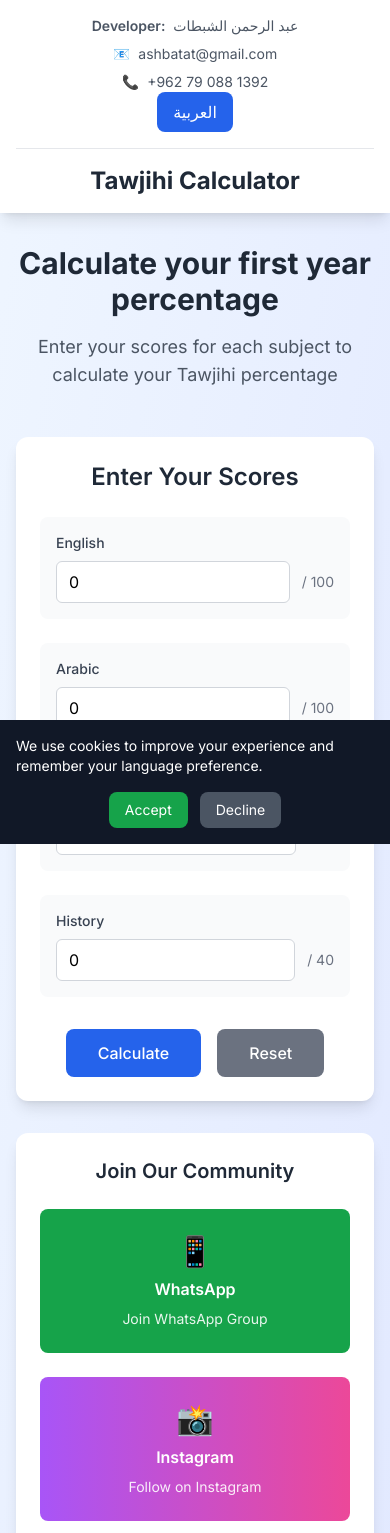
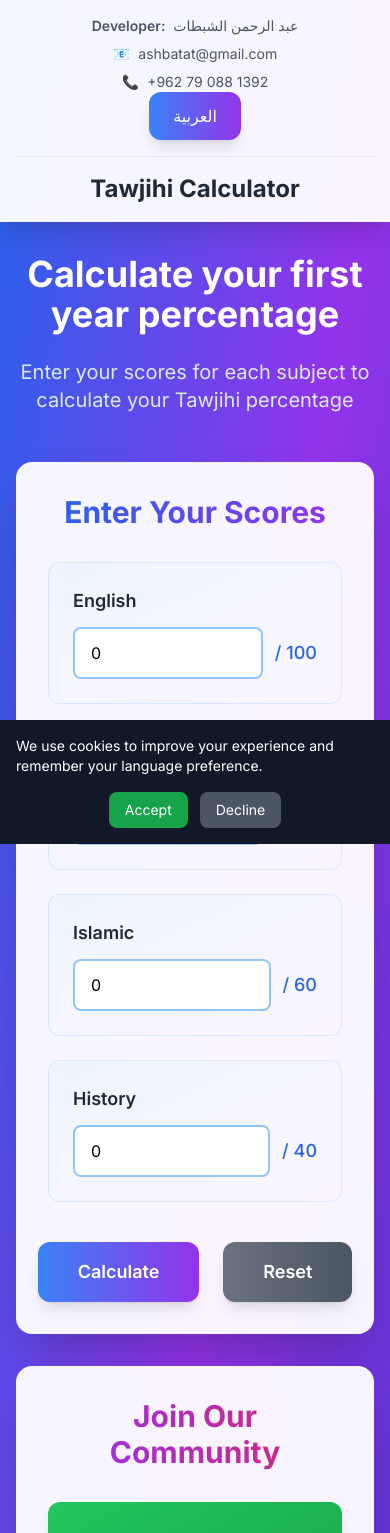
Before and after one commit to Abd87/tawjihi-calculator, a Next.js app: page / in a window 390 px wide. Shown: the top 1533 px of the page. Built offline with nearby package versions, Linux system fonts and the light colour scheme.

Commit message:
Update theme with blue gradient, fix phone number display, and add animations

```diff
--- a/app/globals.css
+++ b/app/globals.css
@@ -35,3 +35,94 @@ body {
 [dir="ltr"] {
   direction: ltr;
 }
+
+/* Animations */
+@keyframes fadeIn {
+  from {
+    opacity: 0;
+  }
+  to {
+    opacity: 1;
+  }
+}
+
+@keyframes slideUp {
+  from {
+    opacity: 0;
+    transform: translateY(30px);
+  }
+  to {
+    opacity: 1;
+    transform: translateY(0);
+  }
+}
+
+@keyframes fadeInUp {
+  from {
+    opacity: 0;
+    transform: translateY(20px);
+  }
+  to {
+    opacity: 1;
+    transform: translateY(0);
+  }
+}
+
+@keyframes pulse {
+  0%, 100% {
+    transform: scale(1);
+  }
+  50% {
+    transform: scale(1.05);
+  }
+}
+
+@keyframes bounce {
+  0%, 20%, 53%, 80%, 100% {
+    transform: translate3d(0,0,0);
+  }
+  40%, 43% {
+    transform: translate3d(0, -30px, 0);
+  }
+  70% {
+    transform: translate3d(0, -15px, 0);
+  }
+  90% {
+    transform: translate3d(0, -4px, 0);
+  }
+}
+
+/* Animation classes */
+.animate-fade-in {
+  animation: fadeIn 1s ease-out;
+}
+
+.animate-slide-up {
+  animation: slideUp 0.8s ease-out;
+}
+
+.animate-slide-up-delay {
+  animation: slideUp 0.8s ease-out 0.2s both;
+}
+
+.animate-fade-in-up {
+  animation: fadeInUp 0.6s ease-out;
+}
+
+.animate-pulse {
+  animation: pulse 2s infinite;
+}
+
+.animate-bounce {
+  animation: bounce 1s infinite;
+}
+
+/* Hover effects */
+.hover-lift {
+  transition: transform 0.3s ease, box-shadow 0.3s ease;
+}
+
+.hover-lift:hover {
+  transform: translateY(-5px);
+  box-shadow: 0 20px 40px rgba(0, 0, 0, 0.1);
+}
--- a/app/page.tsx
+++ b/app/page.tsx
@@ -62,9 +62,9 @@ export default function Home() {
   }
 
      return (
-    <div className={`min-h-screen bg-gradient-to-br from-blue-50 to-indigo-100 ${language === 'ar' ? 'font-arabic' : ''}`} dir={language === 'ar' ? 'rtl' : 'ltr'}>
+     <div className={`min-h-screen bg-gradient-to-br from-blue-600 via-purple-600 to-indigo-700 ${language === 'ar' ? 'font-arabic' : ''}`} dir={language === 'ar' ? 'rtl' : 'ltr'}>
               {/* Header */}
-       <header className="bg-white shadow-lg">
+        <header className="bg-white/95 backdrop-blur-sm shadow-xl border-b border-white/20">
          <div className="container mx-auto px-4 py-4">
            {/* Contact Info Bar */}
            <div className="flex flex-col md:flex-row justify-between items-center mb-4 pb-4 border-b border-gray-200">
@@ -83,14 +83,14 @@ export default function Home() {
                 </div>
                                  <div className="flex items-center space-x-2">
                    <span>📞</span>
-                  <a href="tel:+962790881392" className="hover:text-blue-600 transition-colors">
+                   <a href="tel:+962790881392" className="hover:text-blue-600 transition-colors" dir="ltr">
                      +962 79 088 1392
                    </a>
                  </div>
              </div>
                            <button
                 onClick={toggleLanguage}
-               className="bg-primary-600 text-white px-4 py-2 rounded-lg hover:bg-primary-700 transition-colors"
+                className="bg-gradient-to-r from-blue-500 to-purple-600 text-white px-6 py-3 rounded-xl hover:from-blue-600 hover:to-purple-700 transition-all duration-300 transform hover:scale-105 shadow-lg"
               >
                 {language === 'en' ? 'العربية' : 'English'}
               </button>
@@ -107,11 +107,11 @@ export default function Home() {
 
       <main className="container mx-auto px-4 py-8">
                  {/* Hero Section */}
-        <div className="text-center mb-12">
-          <h2 className="text-3xl md:text-4xl font-bold text-gray-800 mb-4">
+         <div className="text-center mb-12 animate-fade-in">
+           <h2 className="text-4xl md:text-6xl font-bold text-white mb-6 animate-slide-up">
              {t('subtitle')}
            </h2>
-          <p className="text-lg text-gray-600 max-w-2xl mx-auto">
+           <p className="text-xl text-blue-100 max-w-3xl mx-auto animate-slide-up-delay">
              {language === 'en'
                ? 'Enter your scores for each subject to calculate your Tawjihi percentage'
                : 'أدخل درجاتك لكل مادة لحساب نسبة التوجيهي'
@@ -121,15 +121,15 @@ export default function Home() {
 
                  {/* Calculator Section */}
          <div className="max-w-4xl mx-auto">
-          <div className="bg-white rounded-xl shadow-lg p-6 mb-8">
-            <h3 className="text-2xl font-semibold text-gray-800 mb-6 text-center">
+           <div className="bg-white/95 backdrop-blur-sm rounded-2xl shadow-2xl p-8 mb-8 animate-fade-in-up">
+             <h3 className="text-3xl font-bold text-gray-800 mb-8 text-center bg-gradient-to-r from-blue-600 to-purple-600 bg-clip-text text-transparent">
                {language === 'en' ? 'Enter Your Scores' : 'أدخل درجاتك'}
              </h3>
 
                          <div className="grid grid-cols-1 md:grid-cols-2 gap-6">
                {subjects.map((subject, index) => (
-                <div key={subject.name} className="bg-gray-50 rounded-lg p-4">
-                  <label className="block text-sm font-medium text-gray-700 mb-2">
+                 <div key={subject.name} className="bg-gradient-to-br from-blue-50 to-purple-50 rounded-xl p-6 border border-blue-200/50 hover:shadow-lg transition-all duration-300 transform hover:scale-105 animate-fade-in-up" style={{animationDelay: `${index * 100}ms`}}>
+                   <label className="block text-lg font-semibold text-gray-800 mb-3">
                      {t(subject.name)}
                    </label>
                    <div className="flex items-center space-x-3">
@@ -139,10 +139,10 @@ export default function Home() {
                        max={subject.maxMarks}
                        value={subject.score}
                        onChange={(e) => updateSubjectScore(index, parseInt(e.target.value) || 0)}
-                      className="flex-1 px-3 py-2 border border-gray-300 rounded-md focus:outline-none focus:ring-2 focus:ring-primary-500"
+                       className="flex-1 px-4 py-3 border-2 border-blue-300 rounded-lg focus:outline-none focus:ring-2 focus:ring-blue-500 focus:border-blue-500 transition-all duration-300"
                        placeholder="0"
                      />
-                    <span className="text-sm text-gray-500">
+                     <span className="text-lg font-medium text-blue-600">
                        / {subject.maxMarks}
                      </span>
                    </div>
@@ -150,16 +150,16 @@ export default function Home() {
                ))}
              </div>
 
-            <div className="flex justify-center space-x-4 mt-8">
+                         <div className="flex justify-center space-x-6 mt-10">
                <button
                  onClick={calculateResult}
-                className="bg-primary-600 text-white px-8 py-3 rounded-lg hover:bg-primary-700 transition-colors font-medium"
+                 className="bg-gradient-to-r from-blue-500 to-purple-600 text-white px-10 py-4 rounded-xl hover:from-blue-600 hover:to-purple-700 transition-all duration-300 transform hover:scale-105 shadow-lg font-semibold text-lg"
                >
                  {t('calculate')}
                </button>
                <button
                  onClick={resetCalculator}
-                className="bg-gray-500 text-white px-8 py-3 rounded-lg hover:bg-gray-600 transition-colors font-medium"
+                 className="bg-gradient-to-r from-gray-500 to-gray-600 text-white px-10 py-4 rounded-xl hover:from-gray-600 hover:to-gray-700 transition-all duration-300 transform hover:scale-105 shadow-lg font-semibold text-lg"
                >
                  {language === 'en' ? 'Reset' : 'إعادة تعيين'}
                </button>
@@ -168,45 +168,45 @@ export default function Home() {
 
                      {/* Results Section */}
            {result && (
-            <div className="bg-white rounded-xl shadow-lg p-6 mb-8">
-              <h3 className="text-2xl font-semibold text-gray-800 mb-6 text-center">
+             <div className="bg-white/95 backdrop-blur-sm rounded-2xl shadow-2xl p-8 mb-8 animate-fade-in-up">
+               <h3 className="text-3xl font-bold text-gray-800 mb-8 text-center bg-gradient-to-r from-green-600 to-blue-600 bg-clip-text text-transparent">
                  {t('result')}
                </h3>
 
                              <div className="grid grid-cols-1 md:grid-cols-2 gap-6">
-                <div className="bg-blue-50 rounded-lg p-6 text-center">
-                  <h4 className="text-lg font-medium text-blue-800 mb-2">
+                 <div className="bg-gradient-to-br from-blue-100 to-blue-200 rounded-xl p-8 text-center hover-lift animate-pulse">
+                   <h4 className="text-xl font-semibold text-blue-800 mb-4">
                      {t('total_score')}
                    </h4>
-                  <p className="text-3xl font-bold text-blue-600">
+                   <p className="text-5xl font-bold text-blue-600">
                      {result.totalScore}
                    </p>
                  </div>
 
-                <div className="bg-green-50 rounded-lg p-6 text-center">
-                  <h4 className="text-lg font-medium text-green-800 mb-2">
+                 <div className="bg-gradient-to-br from-green-100 to-green-200 rounded-xl p-8 text-center hover-lift animate-pulse">
+                   <h4 className="text-xl font-semibold text-green-800 mb-4">
                      {t('percentage')}
                    </h4>
-                  <p className="text-3xl font-bold text-green-600">
+                   <p className="text-5xl font-bold text-green-600">
                      {result.percentage.toFixed(2)}%
                    </p>
                  </div>
                </div>
 
-                             <div className="mt-6 text-center">
+                                                           <div className="mt-8 text-center">
                   <button
                     onClick={() => generatePDF(subjects, result, language)}
-                   className="bg-green-600 text-white px-6 py-3 rounded-lg hover:bg-green-700 transition-colors font-medium"
+                    className="bg-gradient-to-r from-green-500 to-emerald-600 text-white px-8 py-4 rounded-xl hover:from-green-600 hover:to-emerald-700 transition-all duration-300 transform hover:scale-105 shadow-lg font-semibold text-lg animate-bounce"
                   >
-                   {t('download_pdf')}
+                    📄 {t('download_pdf')}
                   </button>
                 </div>
             </div>
           )}
 
                                            {/* Social Links Section */}
-           <div className="bg-white rounded-xl shadow-lg p-6 mb-8">
-             <h3 className="text-xl font-semibold text-gray-800 mb-6 text-center">
+            <div className="bg-white/95 backdrop-blur-sm rounded-2xl shadow-2xl p-8 mb-8 animate-fade-in-up">
+              <h3 className="text-3xl font-bold text-gray-800 mb-8 text-center bg-gradient-to-r from-purple-600 to-pink-600 bg-clip-text text-transparent">
                 {language === 'en' ? 'Join Our Community' : 'انضم لمجتمعنا'}
               </h3>
              <div className="grid grid-cols-1 md:grid-cols-3 gap-6">
@@ -215,10 +215,10 @@ export default function Home() {
                   href="https://chat.whatsapp.com/IYDbChe9mByEe2Ayy5rUfP?mode=ac_t"
                   target="_blank"
                   rel="noopener noreferrer"
-                 className="bg-green-600 text-white p-6 rounded-lg text-center hover:bg-green-700 transition-colors"
+                  className="bg-gradient-to-br from-green-500 to-green-600 text-white p-8 rounded-xl text-center hover:from-green-600 hover:to-green-700 transition-all duration-300 transform hover:scale-105 shadow-lg hover-lift"
                 >
-                 <div className="text-3xl mb-2">📱</div>
-                 <h4 className="font-semibold mb-2">WhatsApp</h4>
+                  <div className="text-4xl mb-3 animate-bounce">📱</div>
+                  <h4 className="font-bold text-lg mb-3">WhatsApp</h4>
                   <p className="text-sm opacity-90">
                     {language === 'ar' ? 'انضم لمجموعة الواتساب' : 'Join WhatsApp Group'}
                   </p>
@@ -229,10 +229,10 @@ export default function Home() {
                   href="https://www.instagram.com/alwatheq_interactive/"
                   target="_blank"
                   rel="noopener noreferrer"
-                 className="bg-gradient-to-r from-purple-500 to-pink-500 text-white p-6 rounded-lg text-center hover:from-purple-600 hover:to-pink-600 transition-colors"
+                  className="bg-gradient-to-br from-purple-500 via-pink-500 to-red-500 text-white p-8 rounded-xl text-center hover:from-purple-600 hover:via-pink-600 hover:to-red-600 transition-all duration-300 transform hover:scale-105 shadow-lg hover-lift"
                 >
-                 <div className="text-3xl mb-2">📸</div>
-                 <h4 className="font-semibold mb-2">Instagram</h4>
+                  <div className="text-4xl mb-3 animate-pulse">📸</div>
+                  <h4 className="font-bold text-lg mb-3">Instagram</h4>
                   <p className="text-sm opacity-90">
                     {language === 'ar' ? 'تابع على الإنستغرام' : 'Follow on Instagram'}
                   </p>
@@ -243,10 +243,10 @@ export default function Home() {
                   href="https://play.google.com/store/apps/details?id=com.abd.watheq"
                   target="_blank"
                   rel="noopener noreferrer"
-                 className="bg-blue-600 text-white p-6 rounded-lg text-center hover:bg-blue-700 transition-colors"
+                  className="bg-gradient-to-br from-blue-500 to-indigo-600 text-white p-8 rounded-xl text-center hover:from-blue-600 hover:to-indigo-700 transition-all duration-300 transform hover:scale-105 shadow-lg hover-lift"
                 >
-                 <div className="text-3xl mb-2">📱</div>
-                 <h4 className="font-semibold mb-2">واثق الأول</h4>
+                  <div className="text-4xl mb-3 animate-bounce">📱</div>
+                  <h4 className="font-bold text-lg mb-3">واثق الأول</h4>
                   <p className="text-sm opacity-90">
                     {language === 'ar' ? 'حمل التطبيق' : 'Download App'}
                   </p>
```
Lines whose indentation alone changed are shown as unchanged.
